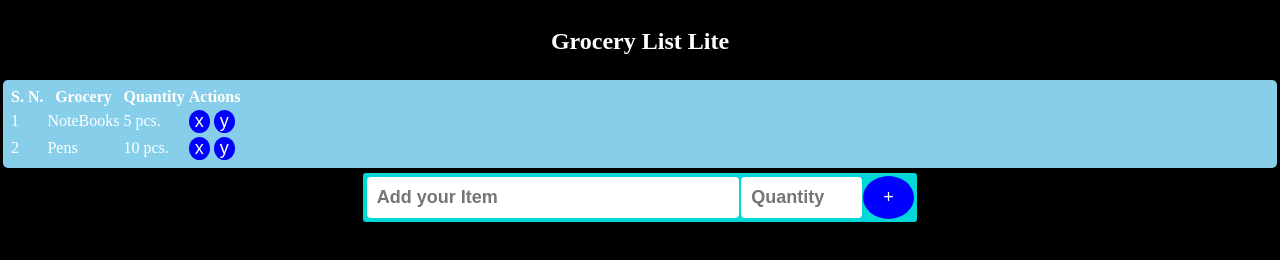
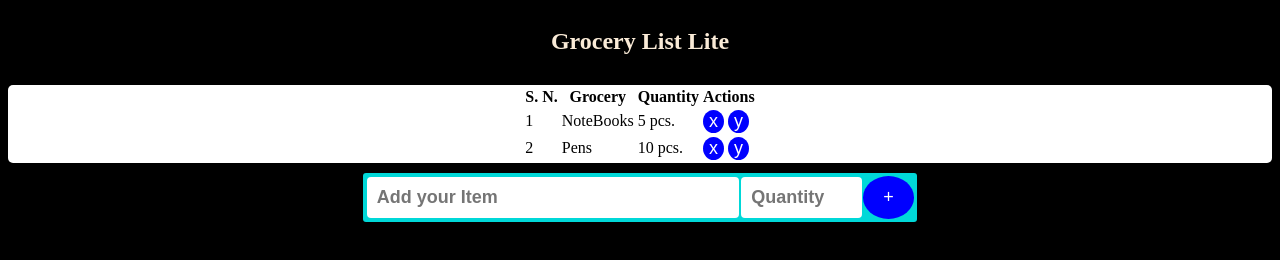
Before and after one commit to OmPrakashMallik2/Grocery-List-Lite, a plain HTML site: page index.html in a window 1280 px wide. Drawn offline with Linux system fonts and the light colour scheme.

Commit message:
ab dekho toh

```diff
--- a/index.html
+++ b/index.html
@@ -7,7 +7,7 @@
     <style>
       body {
         background-color: rgb(0, 0, 0);
-        color: white;
+        /* color: white; */
         display: flex;
         flex-direction: column;
         align-items: center;
@@ -51,14 +51,21 @@
         font-size: large;
       }
 
+      h2 {
+        color:antiquewhite;
+      }
+
       button:hover {
         background-color: rgb(0, 0, 69);
       }
 
       .table {
-        background: skyblue;
-        margin: 5px 0;
-        padding: 5px;
+        display: flex;
+        flex-direction: row;
+        justify-content: center;
+        background: white;
+        color: black;
+        margin: 10px 0;
         border-radius: 5px;
         width: 100%;
       }
```
